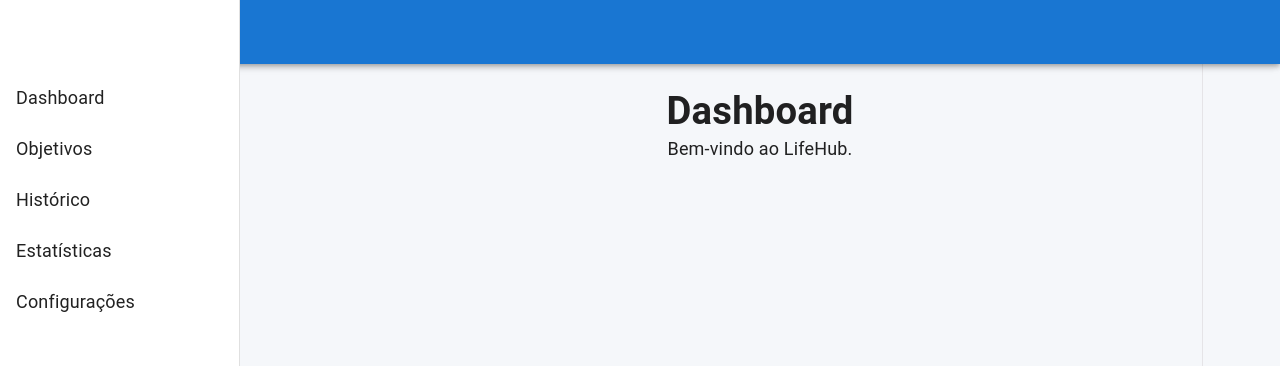
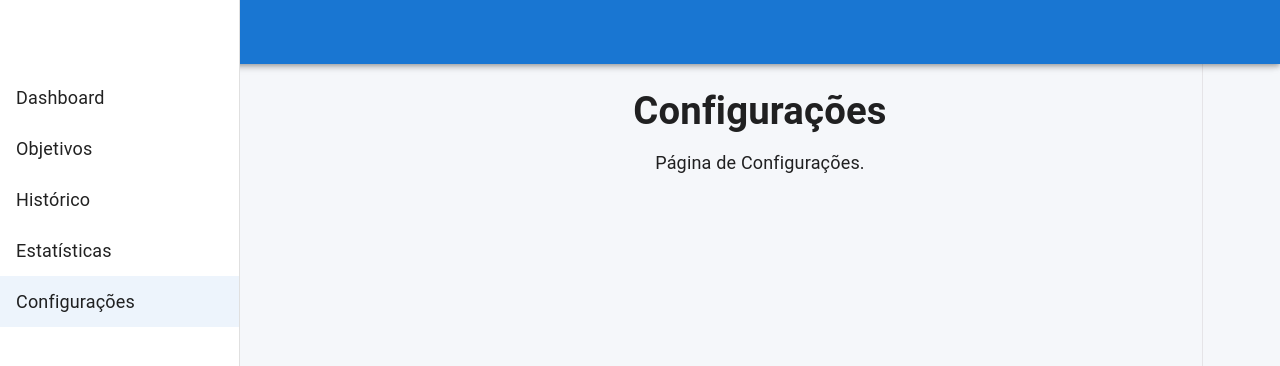
Before and after one commit to thiagolino89/lifehub, a React (Vite) app in the folder frontend/: page /configuracoes in a window 1280 px wide. Shown: the top 366 px of the page. Built offline with nearby package versions, Linux system fonts and the light colour scheme.

Commit message:
Sprint 7 - Configuração da navegação com React Router

```diff
--- a/frontend/src/app/App.tsx
+++ b/frontend/src/app/App.tsx
@@ -1,17 +1,10 @@
-import Typography from "@mui/material/Typography";
-
 import MainLayout from "../components/layout/MainLayout";
+import AppRouter from "./router/AppRouter";
 
 export default function App() {
   return (
     <MainLayout>
-      <Typography variant="h4">
-        Dashboard
-      </Typography>
-
-      <Typography mt={2}>
-        Bem-vindo ao LifeHub.
-      </Typography>
+      <AppRouter />
     </MainLayout>
   );
 }
--- a/frontend/src/app/router/AppRouter.tsx
+++ b/frontend/src/app/router/AppRouter.tsx
@@ -0,0 +1,24 @@
+import { Navigate, Route, Routes } from "react-router-dom";
+
+import DashboardPage from "../../features/dashboard/DashboardPage";
+import ObjetivosPage from "../../features/objetivos/ObjetivosPage";
+import HistoricoPage from "../../features/historico/HistoricoPage";
+import EstatisticasPage from "../../features/estatisticas/EstatisticasPage";
+import ConfiguracoesPage from "../../features/configuracoes/ConfiguracoesPage";
+import NotFoundPage from "../../features/notfound/NotFoundPage";
+
+export default function AppRouter() {
+  return (
+    <Routes>
+      <Route path="/" element={<Navigate to="/dashboard" replace />} />
+
+      <Route path="/dashboard" element={<DashboardPage />} />
+      <Route path="/objetivos" element={<ObjetivosPage />} />
+      <Route path="/historico" element={<HistoricoPage />} />
+      <Route path="/estatisticas" element={<EstatisticasPage />} />
+      <Route path="/configuracoes" element={<ConfiguracoesPage />} />
+
+      <Route path="*" element={<NotFoundPage />} />
+    </Routes>
+  );
+}
--- a/frontend/src/components/layout/Sidebar.tsx
+++ b/frontend/src/components/layout/Sidebar.tsx
@@ -6,17 +6,36 @@
   Toolbar,
 } from "@mui/material";
 
+import { Link, useLocation } from "react-router-dom";
+
 const drawerWidth = 240;
 
 const menu = [
-  "Dashboard",
-  "Objetivos",
-  "Histórico",
-  "Estatísticas",
-  "Configurações",
+  {
+    label: "Dashboard",
+    path: "/dashboard",
+  },
+  {
+    label: "Objetivos",
+    path: "/objetivos",
+  },
+  {
+    label: "Histórico",
+    path: "/historico",
+  },
+  {
+    label: "Estatísticas",
+    path: "/estatisticas",
+  },
+  {
+    label: "Configurações",
+    path: "/configuracoes",
+  },
 ];
 
 export default function Sidebar() {
+  const location = useLocation();
+
   return (
     <Drawer
       variant="permanent"
@@ -33,8 +52,13 @@
 
       <List>
         {menu.map((item) => (
-          <ListItemButton key={item}>
-            <ListItemText primary={item} />
+          <ListItemButton
+            key={item.path}
+            component={Link}
+            to={item.path}
+            selected={location.pathname === item.path}
+          >
+            <ListItemText primary={item.label} />
           </ListItemButton>
         ))}
       </List>
--- a/frontend/src/features/configuracoes/ConfiguracoesPage.tsx
+++ b/frontend/src/features/configuracoes/ConfiguracoesPage.tsx
@@ -0,0 +1,15 @@
+import { Typography } from "@mui/material";
+
+export default function ConfiguracoesPage() {
+  return (
+    <>
+      <Typography variant="h4" gutterBottom>
+        Configurações
+      </Typography>
+
+      <Typography>
+        Página de Configurações.
+      </Typography>
+    </>
+  );
+}
--- a/frontend/src/features/dashboard/DashboardPage.tsx
+++ b/frontend/src/features/dashboard/DashboardPage.tsx
@@ -0,0 +1,15 @@
+import { Typography } from "@mui/material";
+
+export default function DashboardPage() {
+  return (
+    <>
+      <Typography variant="h4" gutterBottom>
+        Dashboard
+      </Typography>
+
+      <Typography>
+        Bem-vindo ao LifeHub.
+      </Typography>
+    </>
+  );
+}
--- a/frontend/src/features/estatisticas/EstatisticasPage.tsx
+++ b/frontend/src/features/estatisticas/EstatisticasPage.tsx
@@ -0,0 +1,15 @@
+import { Typography } from "@mui/material";
+
+export default function EstatisticasPage() {
+  return (
+    <>
+      <Typography variant="h4" gutterBottom>
+        Estatísticas
+      </Typography>
+
+      <Typography>
+        Página de Estatísticas.
+      </Typography>
+    </>
+  );
+}
--- a/frontend/src/features/historico/HistoricoPage.tsx
+++ b/frontend/src/features/historico/HistoricoPage.tsx
@@ -0,0 +1,15 @@
+import { Typography } from "@mui/material";
+
+export default function HistoricoPage() {
+  return (
+    <>
+      <Typography variant="h4" gutterBottom>
+        Histórico
+      </Typography>
+
+      <Typography>
+        Página de Histórico.
+      </Typography>
+    </>
+  );
+}
--- a/frontend/src/features/notfound/NotFoundPage.tsx
+++ b/frontend/src/features/notfound/NotFoundPage.tsx
@@ -0,0 +1,24 @@
+import { Button, Typography } from "@mui/material";
+import { Link } from "react-router-dom";
+
+export default function NotFoundPage() {
+  return (
+    <>
+      <Typography variant="h3" gutterBottom>
+        404
+      </Typography>
+
+      <Typography gutterBottom>
+        Página não encontrada.
+      </Typography>
+
+      <Button
+        component={Link}
+        to="/dashboard"
+        variant="contained"
+      >
+        Voltar ao Dashboard
+      </Button>
+    </>
+  );
+}
--- a/frontend/src/features/objetivos/ObjetivosPage.tsx
+++ b/frontend/src/features/objetivos/ObjetivosPage.tsx
@@ -0,0 +1,15 @@
+import { Typography } from "@mui/material";
+
+export default function ObjetivosPage() {
+  return (
+    <>
+      <Typography variant="h4" gutterBottom>
+        Objetivos
+      </Typography>
+
+      <Typography>
+        Página de Objetivos.
+      </Typography>
+    </>
+  );
+}
--- a/frontend/src/main.tsx
+++ b/frontend/src/main.tsx
@@ -1,5 +1,7 @@
 import React from "react";
 import ReactDOM from "react-dom/client";
+
+import { BrowserRouter } from "react-router-dom";
 
 import { ThemeProvider } from "@mui/material/styles";
 import CssBaseline from "@mui/material/CssBaseline";
@@ -12,9 +14,11 @@
 
 ReactDOM.createRoot(document.getElementById("root")!).render(
   <React.StrictMode>
-    <ThemeProvider theme={theme}>
-      <CssBaseline />
-      <App />
-    </ThemeProvider>
-  </React.StrictMode>
+    <BrowserRouter>
+      <ThemeProvider theme={theme}>
+        <CssBaseline />
+        <App />
+      </ThemeProvider>
+    </BrowserRouter>
+  </React.StrictMode>,
 );
```
Also changed, not shown: frontend/src/components/layout/MainLayout.tsx (+6 -4 lines).
